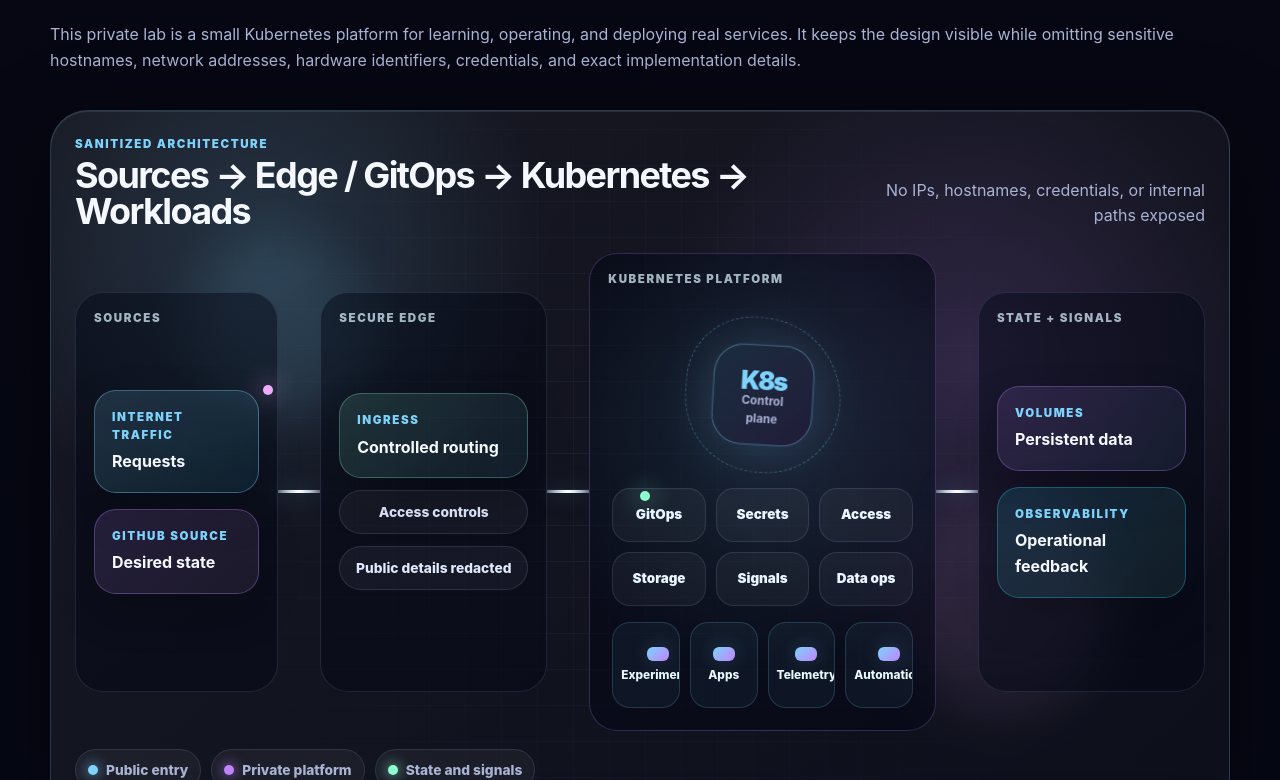
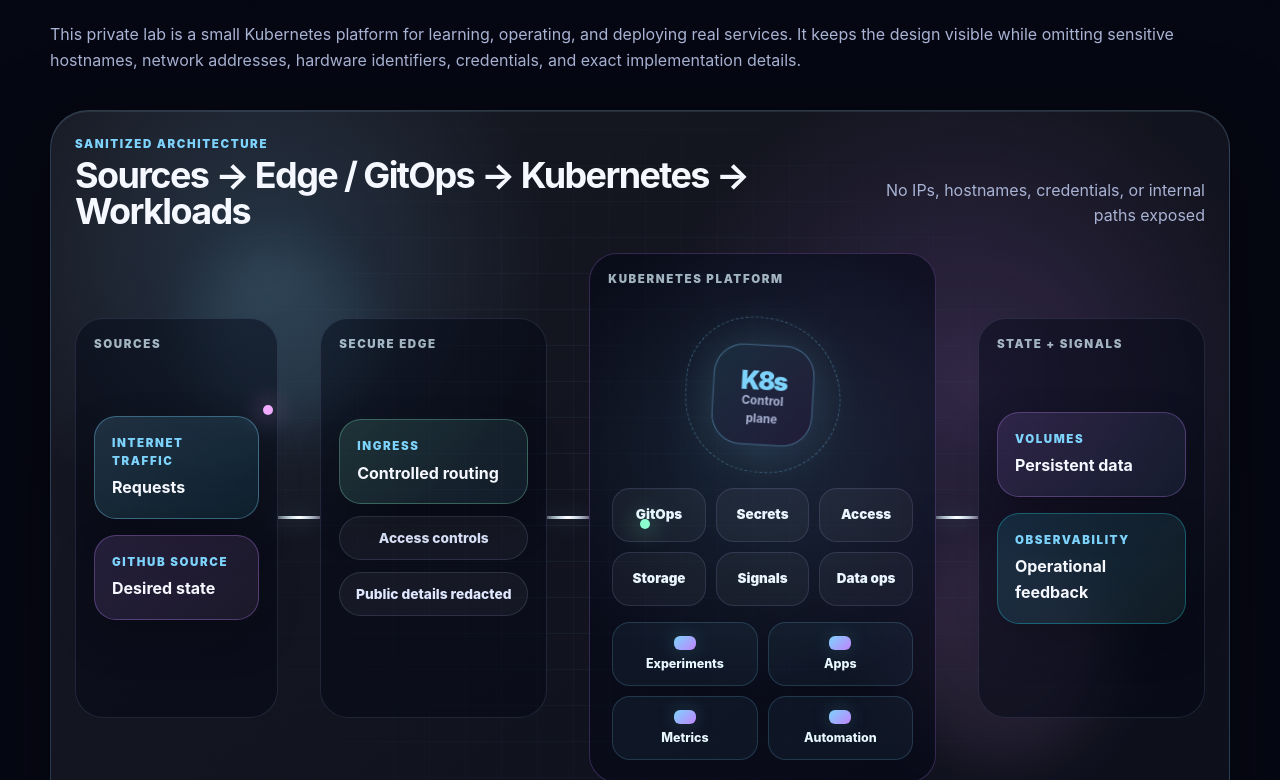
Before and after one commit to yesid-lopez/homepage-landing, a Next.js app: page / in a window 1280 px wide. Shown: the part 1560-2340 px from the top of the page. Built offline with nearby package versions, Linux system fonts and the light colour scheme; no server answers.

Commit message:
fix: rebalance workload chips

```diff
--- a/app/globals.css
+++ b/app/globals.css
@@ -1538,7 +1538,7 @@ footer a {
 
 .workloadShelf {
   display: grid;
-  grid-template-columns: repeat(4, minmax(0, 1fr));
+  grid-template-columns: repeat(2, minmax(112px, 1fr));
   gap: 10px;
   align-self: end;
 }
@@ -1548,26 +1548,26 @@ footer a {
   overflow: hidden;
   display: grid;
   min-width: 0;
-  min-height: 86px;
+  min-height: 64px;
   align-content: center;
-  gap: 8px;
+  gap: 7px;
   justify-items: center;
-  padding: 10px 8px;
+  padding: 9px 12px;
   border: 1px solid rgba(125, 211, 252, 0.18);
   border-radius: 18px;
   background: rgba(125, 211, 252, 0.055);
   color: #e8f8ff;
-  font-size: 0.74rem;
+  font-size: 0.78rem;
   font-weight: 850;
-  line-height: 1.15;
+  line-height: 1.1;
   text-align: center;
 }
 
 .workloadPod span {
   max-width: 100%;
-  white-space: normal;
+  white-space: nowrap;
   overflow-wrap: normal;
-  word-break: keep-all;
+  word-break: normal;
   hyphens: none;
 }
 
@@ -1777,7 +1777,7 @@ footer a {
   }
 
   .workloadPod {
-    min-height: 78px;
+    min-height: 62px;
     font-size: 0.78rem;
   }
 
--- a/app/page.tsx
+++ b/app/page.tsx
@@ -190,7 +190,7 @@ function NeuralArchitecture() {
 }
 
 function ArchitectureSystemMap() {
-  const workloads = ["Experiments", "Apps", "Telemetry", "Automation"];
+  const workloads = ["Experiments", "Apps", "Metrics", "Automation"];
   const platform = ["GitOps", "Secrets", "Access", "Storage", "Signals", "Data ops"];
 
   return (
```
